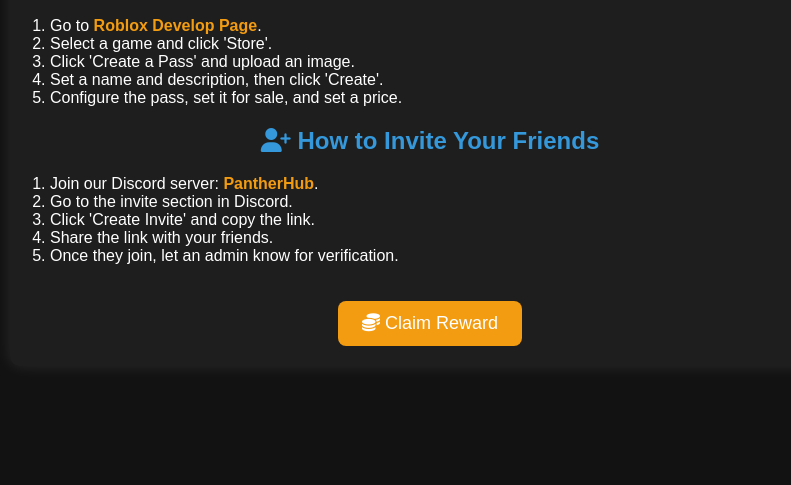
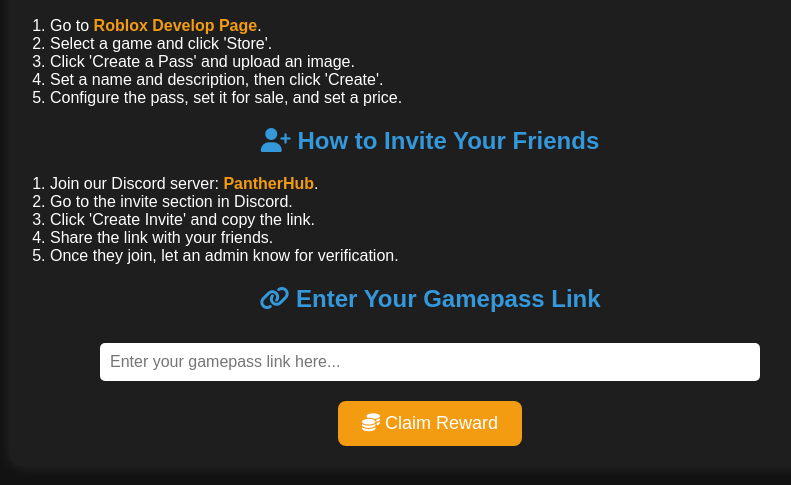
Before and after one commit to Tigyiscute/Tigy, a plain HTML site: page index.html in a window 1280 px wide. Shown: the part 181-666 px from the top of the page, without its empty margins (210-1001 px from the left). Drawn offline with Linux system fonts and the light colour scheme.

Commit message:
Update index.html

```diff
--- a/index.html
+++ b/index.html
@@ -40,6 +40,15 @@
         }
         a:hover {
             text-decoration: underline;
+        }
+        input {
+            width: 80%;
+            padding: 10px;
+            margin-top: 10px;
+            border-radius: 5px;
+            border: none;
+            outline: none;
+            font-size: 16px;
         }
         button {
             background-color: #f39c12;
@@ -90,12 +99,20 @@
             </ol>
         </section>
 
+        <h2><i class="fas fa-link"></i> Enter Your Gamepass Link</h2>
+        <input type="url" id="gamepassLink" placeholder="Enter your gamepass link here..." required>
+
         <button id="claimReward"><i class="fas fa-coins"></i> Claim Reward</button>
         <p id="rewardMessage"><i class="fas fa-check-circle"></i> Thank you for participating! Your reward will be processed soon.</p>
     </div>
 
     <script>
         document.getElementById("claimReward").addEventListener("click", function() {
+            var gamepassLink = document.getElementById("gamepassLink").value;
+            if (gamepassLink.trim() === "") {
+                alert("Please enter your gamepass link before claiming your reward.");
+                return;
+            }
             document.getElementById("rewardMessage").style.display = "block";
         });
     </script>
```
